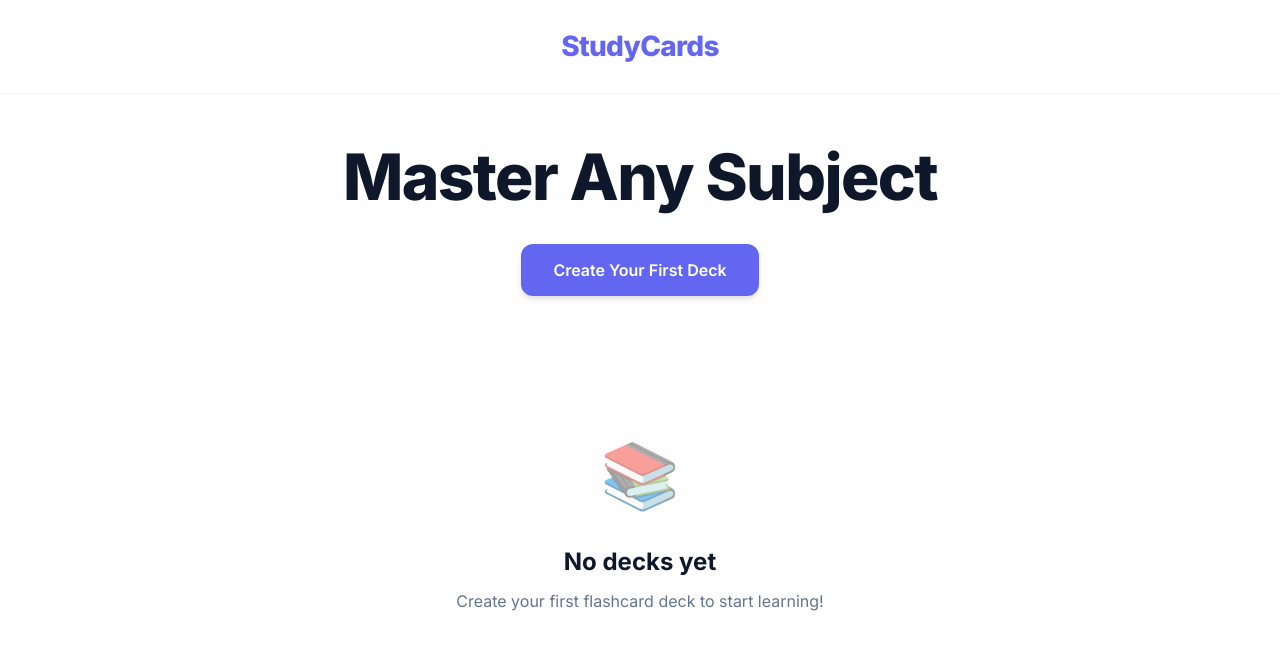
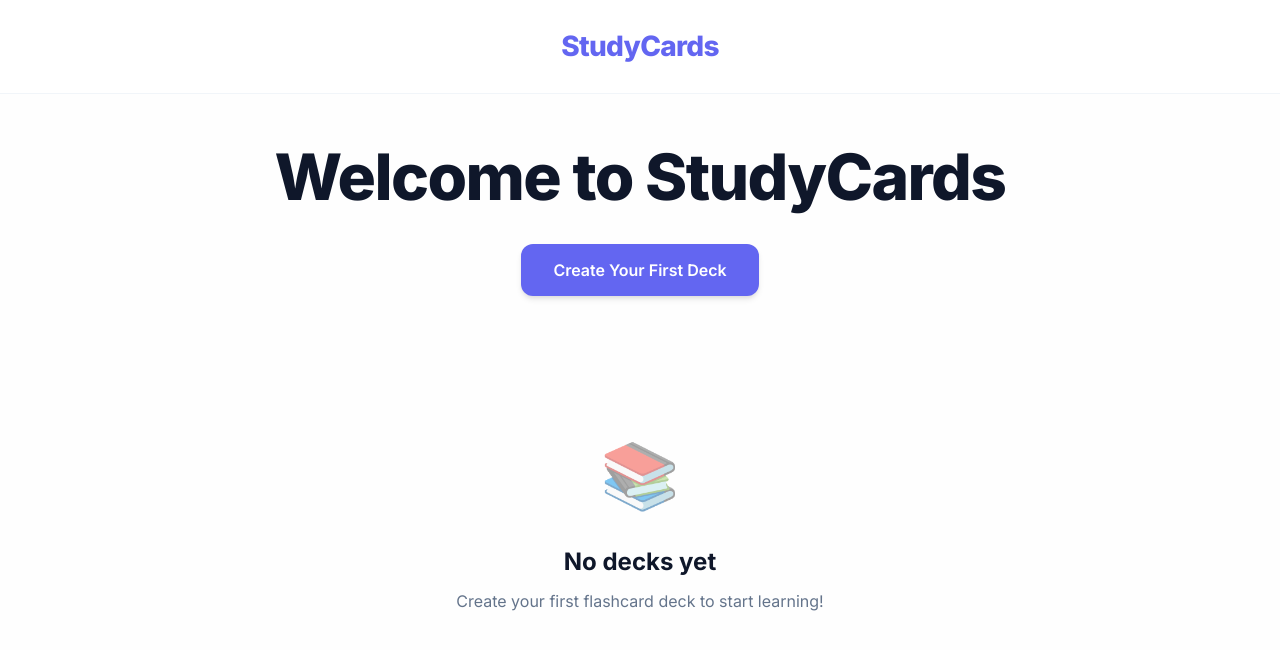
Before and after one commit to eloselos/study-cards, a plain HTML site: page index.html in a window 1280 px wide. Drawn offline with Linux system fonts and the light colour scheme.

Commit message:
Update title and welcome message in index.html

```diff
--- a/index.html
+++ b/index.html
@@ -3,7 +3,7 @@
 <head>
   <meta charset="UTF-8" />
   <meta name="viewport" content="width=device-width, initial-scale=1.0" />
-  <title>StudyCards - Modern Flashcard App</title>
+  <title>StudyCards</title>
   <link rel="stylesheet" href="style.css">
 </head>
 <body>
@@ -15,7 +15,7 @@
     <main class="main-content">
       <div id="app-content">
         <div class="welcome-section">
-          <h1 class="welcome-title">Master Any Subject</h1>
+          <h1 class="welcome-title">Welcome to StudyCards</h1>
           <div class="cta-buttons">
             <button class="btn" onclick="showCreateDeckModal()">
               Create Your First Deck
```
